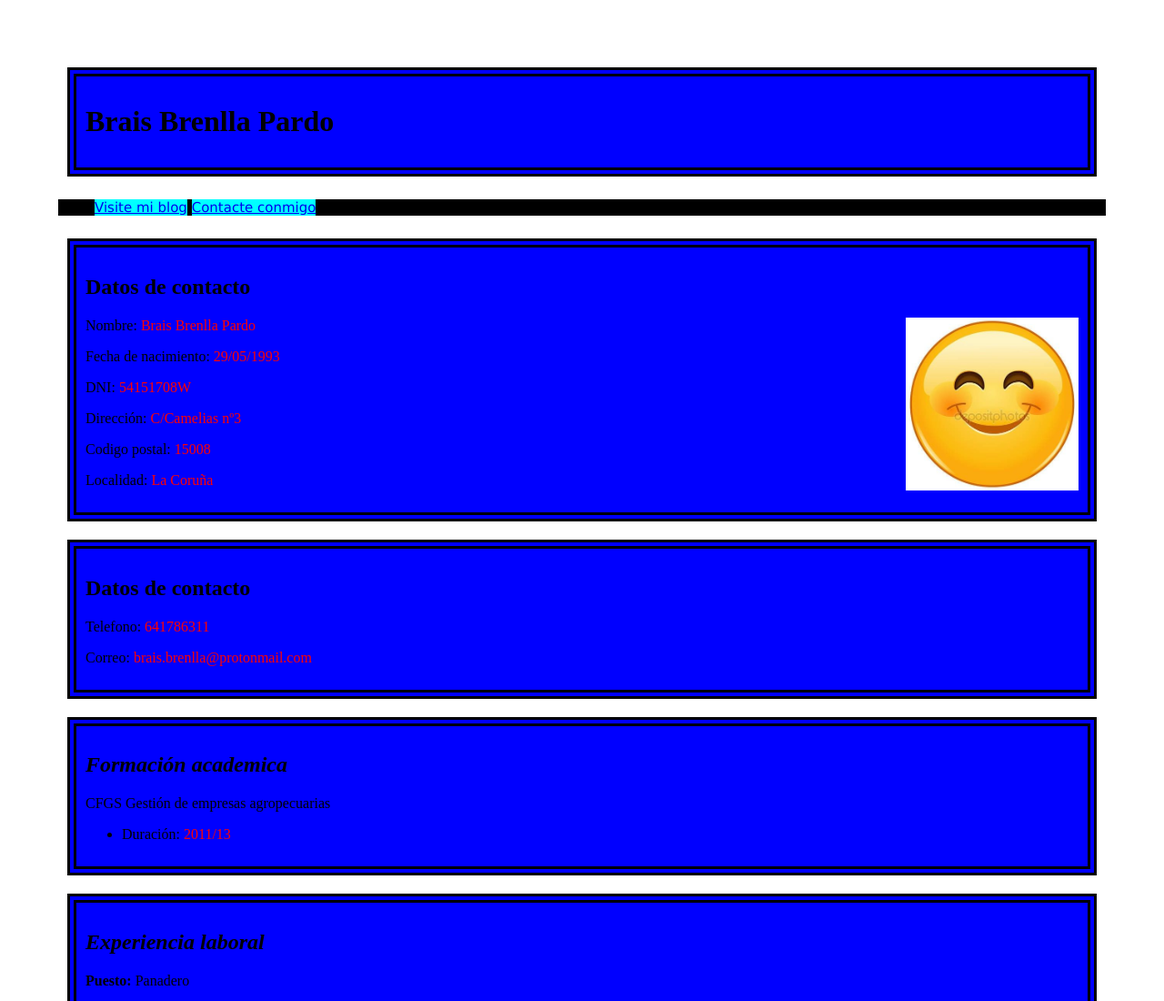
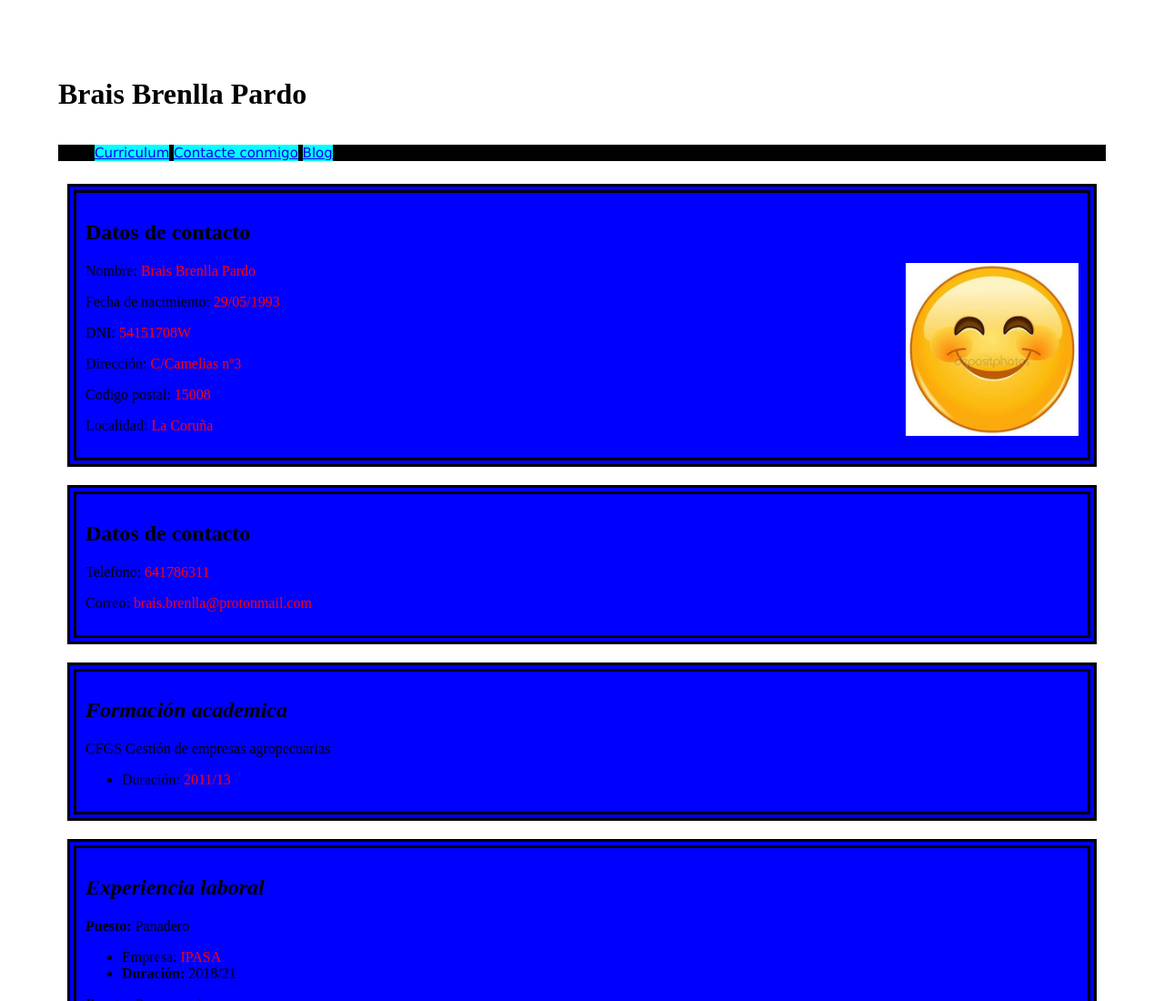
Before and after one commit to bbpardo/Curriculum, a plain HTML site: page src/index.html in a window 1280 px wide. Shown: the top 1100 px of the page at 91% size. Drawn offline with Linux system fonts and the light colour scheme.

Commit message:
changing navbar index.html

```diff
--- a/src/index.html
+++ b/src/index.html
@@ -12,19 +12,16 @@
 <body>
     <div class="wrapper">
         <header>
-            <div class="boxes">
-                <h1 > Brais Brenlla Pardo </h1>
-            </div>
+            <h1 > Brais Brenlla Pardo </h1>
         </header>
 
     <!-- Navegador pricipal -->
         <nav>
-            <div class="bartool">
-                <ul>
-                    <li class="bartool2"><a href="/blog.html">Visite mi blog</a></li>
-                    <li class="bartool2"><a href="/contact.html">Contacte conmigo</a></li>
-                </ul>
-            </div>
+            <ul class="bartool">
+                <li class="bartool2"><a href="/index.html">Curriculum</a></li>
+                <li class="bartool2"><a href="/contact.html">Contacte conmigo</a></li>
+                <li class="bartool2"><a href="/blog.html">Blog</a></li>
+            </ul>
         </nav>
 
     <!-- Datos personales -->
```
